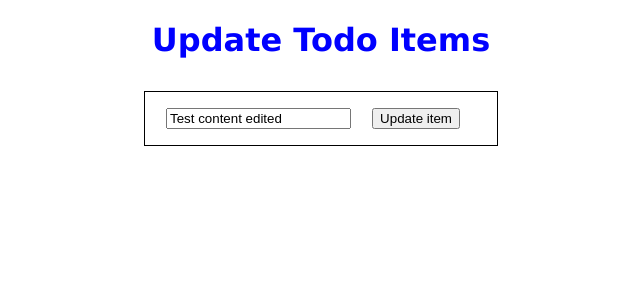
After one commit to KerronKing/py-to-do, a Flask app: page /update/1 in a window 1280 px wide. The commit adds this page. Shown: the top 300 px of the page, without its empty margins (319-959 px from the left). Run offline with Flask 2, Linux system fonts and the light colour scheme; data comes from the database, SQL or seed files in the repository; both versions use the stored data as it was after the commit.

Commit message:
chore: add update fucntionality

```diff
--- a/app.py
+++ b/app.py
@@ -45,5 +45,21 @@ def delete(id):
   except:
     return 'There was an error deleting that todo item'
 
+@app.route('/update/<int:id>', methods=['POST', 'GET'])
+def update(id):
+  todo = Todo.query.get_or_404(id)
+
+  if request.method == 'POST':
+    todo.content = request.form['content']
+
+    try:
+      db.session.commit()
+      return redirect('/')
+    except:
+      return 'There was an issue updating that todo item'
+
+  else:
+    return render_template('update.html', todo = todo)
+
 if __name__ == '__main__':
   app.run(debug = True)
--- a/templates/index.html
+++ b/templates/index.html
@@ -1,6 +1,8 @@
 {% extends 'base.html' %}
 
 {% block head %}
+
+<title>Py-To-Do Home</title>
 
 {% endblock %}
 
@@ -19,7 +21,7 @@
         <td>{{ todo.content }}</td>
         <td>{{ todo.date_created.date() }}</td>
         <td>
-          <a href="">Update</a>
+          <a href="/update/{{todo.id}}">Update</a>
           <a href="/delete/{{todo.id}}">Delete</a>
         </td>
       </tr>
--- /dev/null
+++ b/templates/update.html
@@ -0,0 +1,20 @@
+{% extends 'base.html' %}
+
+{% block head %}
+
+<title>Update</title>
+
+{% endblock %}
+
+{% block body %}
+
+<div id="main">
+  <h1>Update Todo Items</h1>
+
+  <form action="/update/{{todo.id}}" method="POST">
+    <input type="text" name="content" id="content" value="{{todo.content}}">
+    <input type="submit" id="submit" value="Update item">
+  </form>
+</div>
+
+{% endblock %}
```
Also changed, not shown: test.db.
